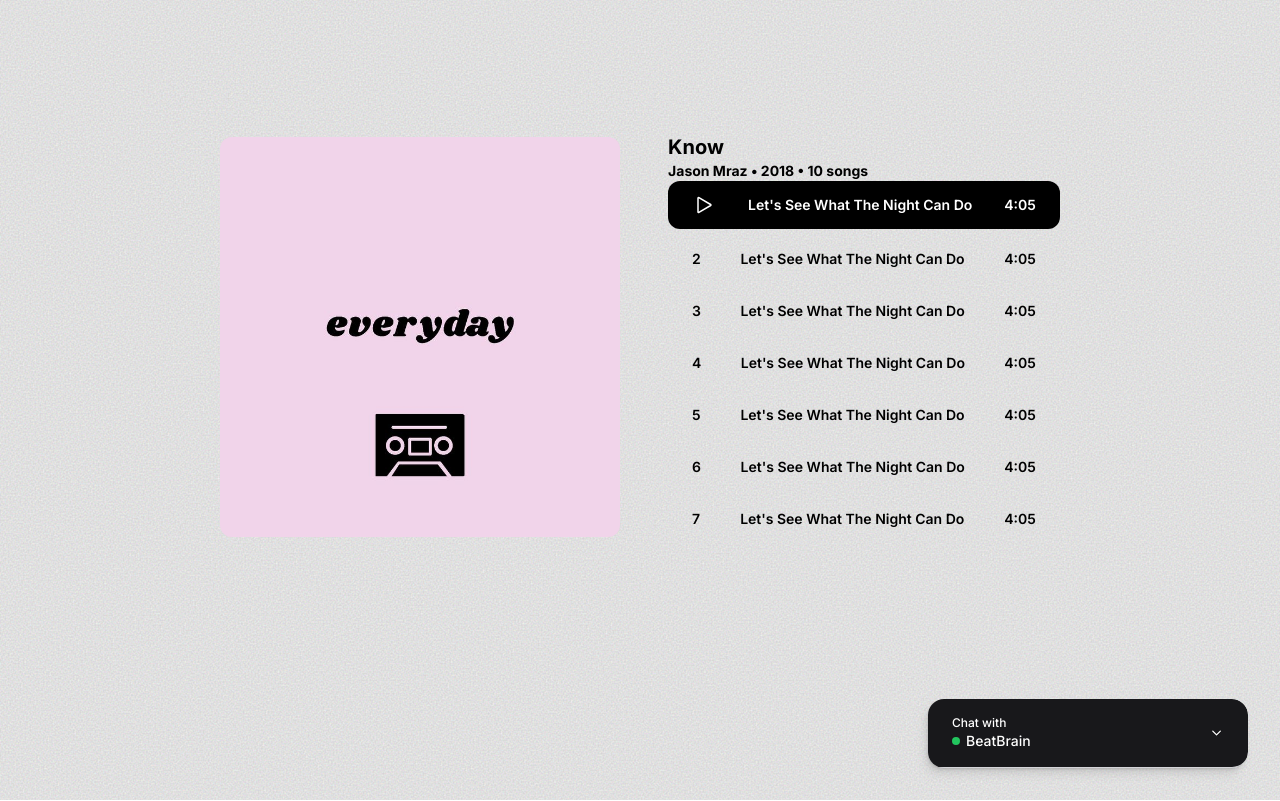
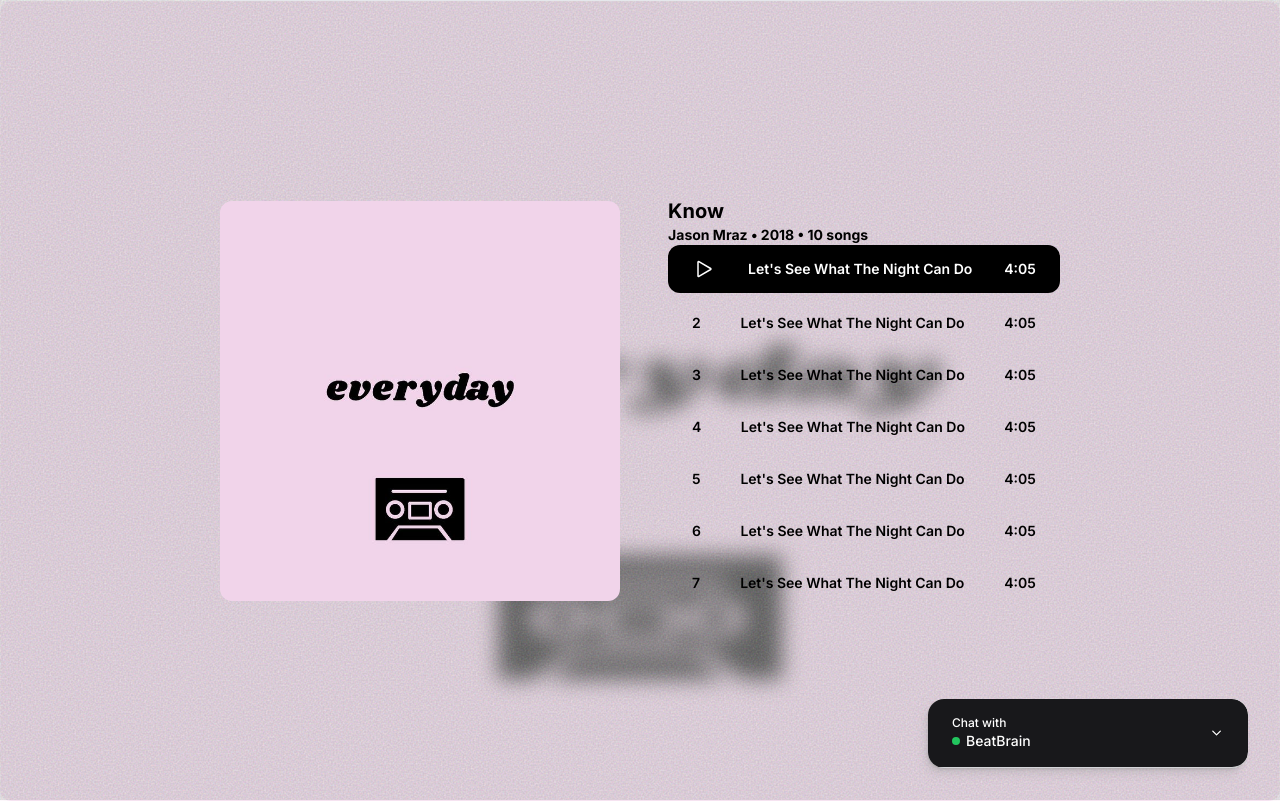
Before and after one commit to Sebasssssss/Music-player-with-ChatGPT, a Next.js app: page /player in a window 1280 px wide. Built offline with nearby package versions, Linux system fonts and the light colour scheme.

Commit message:
Background glass effect to player. Added layout to player with Chatbot

```diff
--- a/app/globals.css
+++ b/app/globals.css
@@ -69,10 +69,6 @@ customShadowButton {
   box-shadow: var(--shadow-loginButtom);
 }
 
-.filter {
-  filter: blur(150px);
-}
-
 body {
   height: 100vh;
   margin: 0;
@@ -80,6 +76,12 @@ body {
   flex-direction: column;
   justify-content: flex-start;
   align-items: center;
+}
+
+.glassmorphism {
+  backdrop-filter: blur(10.5px);
+  -webkit-backdrop-filter: blur(10.5px);
+  border: 1px solid rgba(255, 255, 255, 0.18);
 }
 
 .gradient {
--- a/app/layout.tsx
+++ b/app/layout.tsx
@@ -1,4 +1,3 @@
-import Chat from '@/app/components/Chat'
 import Providers from '@/app/components/Providers'
 import { Inter } from 'next/font/google'
 import './globals.css'
@@ -18,10 +17,7 @@ export default function RootLayout({
   return (
     <html lang="en">
       <Providers>
-        <body className={inter.className}>
-          <Chat />
-          {children}
-        </body>
+        <body className={inter.className}>{children}</body>
       </Providers>
     </html>
   )
--- /dev/null
+++ b/app/lib/song-list.ts
@@ -0,0 +1,44 @@
+export const Songs = [
+  {
+    id: 1,
+    name: "Let's See What The Night Can Do",
+    duration: '4:05',
+    isCurrentlyPlaying: true
+  },
+  {
+    id: 2,
+    name: "Let's See What The Night Can Do",
+    duration: '4:05',
+    isCurrentlyPlaying: false
+  },
+  {
+    id: 3,
+    name: "Let's See What The Night Can Do",
+    duration: '4:05',
+    isCurrentlyPlaying: false
+  },
+  {
+    id: 4,
+    name: "Let's See What The Night Can Do",
+    duration: '4:05',
+    isCurrentlyPlaying: false
+  },
+  {
+    id: 5,
+    name: "Let's See What The Night Can Do",
+    duration: '4:05',
+    isCurrentlyPlaying: false
+  },
+  {
+    id: 6,
+    name: "Let's See What The Night Can Do",
+    duration: '4:05',
+    isCurrentlyPlaying: false
+  },
+  {
+    id: 7,
+    name: "Let's See What The Night Can Do",
+    duration: '4:05',
+    isCurrentlyPlaying: false
+  }
+]
--- a/app/page.tsx
+++ b/app/page.tsx
@@ -6,7 +6,7 @@ export default function Home() {
     <>
       <Navbar />
       <div className="flex h-screen items-center w-full">
-        <div className="filter absolute -top-[50px] -left-[300px] w-full h-full overflow-hidden -z-20">
+        <div className="blur-[150px] absolute -top-[50px] -left-[300px] w-full h-full overflow-hidden -z-20">
           <div className="gradient blob gradient-1"></div>
           <div className="gradient blob gradient-2"></div>
           <div className="gradient blob gradient-3"></div>
--- /dev/null
+++ b/app/player/layout.tsx
@@ -0,0 +1,14 @@
+import Chat from '../components/Chat'
+
+export default function RootLayout({
+  children
+}: {
+  children: React.ReactNode
+}) {
+  return (
+    <div>
+      <Chat />
+      {children}
+    </div>
+  )
+}
--- a/app/player/page.tsx
+++ b/app/player/page.tsx
@@ -3,56 +3,20 @@ import Image from 'next/image'
 import template from '../../public/template.jpg'
 import { IcoPlay } from '../components/Icons'
 import { cn } from '@/app/lib/utils'
-
-const Songs = [
-  {
-    id: 1,
-    name: "Let's See What The Night Can Do",
-    duration: '4:05',
-    isCurrentlyPlaying: true
-  },
-  {
-    id: 2,
-    name: "Let's See What The Night Can Do",
-    duration: '4:05',
-    isCurrentlyPlaying: false
-  },
-  {
-    id: 3,
-    name: "Let's See What The Night Can Do",
-    duration: '4:05',
-    isCurrentlyPlaying: false
-  },
-  {
-    id: 4,
-    name: "Let's See What The Night Can Do",
-    duration: '4:05',
-    isCurrentlyPlaying: false
-  },
-  {
-    id: 5,
-    name: "Let's See What The Night Can Do",
-    duration: '4:05',
-    isCurrentlyPlaying: false
-  },
-  {
-    id: 6,
-    name: "Let's See What The Night Can Do",
-    duration: '4:05',
-    isCurrentlyPlaying: false
-  },
-  {
-    id: 7,
-    name: "Let's See What The Night Can Do",
-    duration: '4:05',
-    isCurrentlyPlaying: false
-  }
-]
+import { Songs } from '../lib/song-list'
 
 export default function Player() {
   return (
-    <>
+    <div className="overflow-hidden w-full h-screen">
       <div className="flex h-screen items-center justify-center w-full gap-12">
+        <div className="glassmorphism w-full h-screen absolute ml-auto mr-auto right-0 left-0 text-center -z-10 bg-white/20"></div>
+        <Image
+          alt="albumCover"
+          src={template}
+          width={100}
+          height={100}
+          className="rounded-xl -z-20 w-screen h-screen absolute ml-auto mr-auto right-0 left-0 text-center"
+        />
         <div>
           <Image
             alt="albumCover"
@@ -104,6 +68,6 @@ export default function Player() {
           <feBlend in="SourceGraphic" in2="monoNoise" mode="screen" />
         </filter>
       </svg>
-    </>
+    </div>
   )
 }
```
